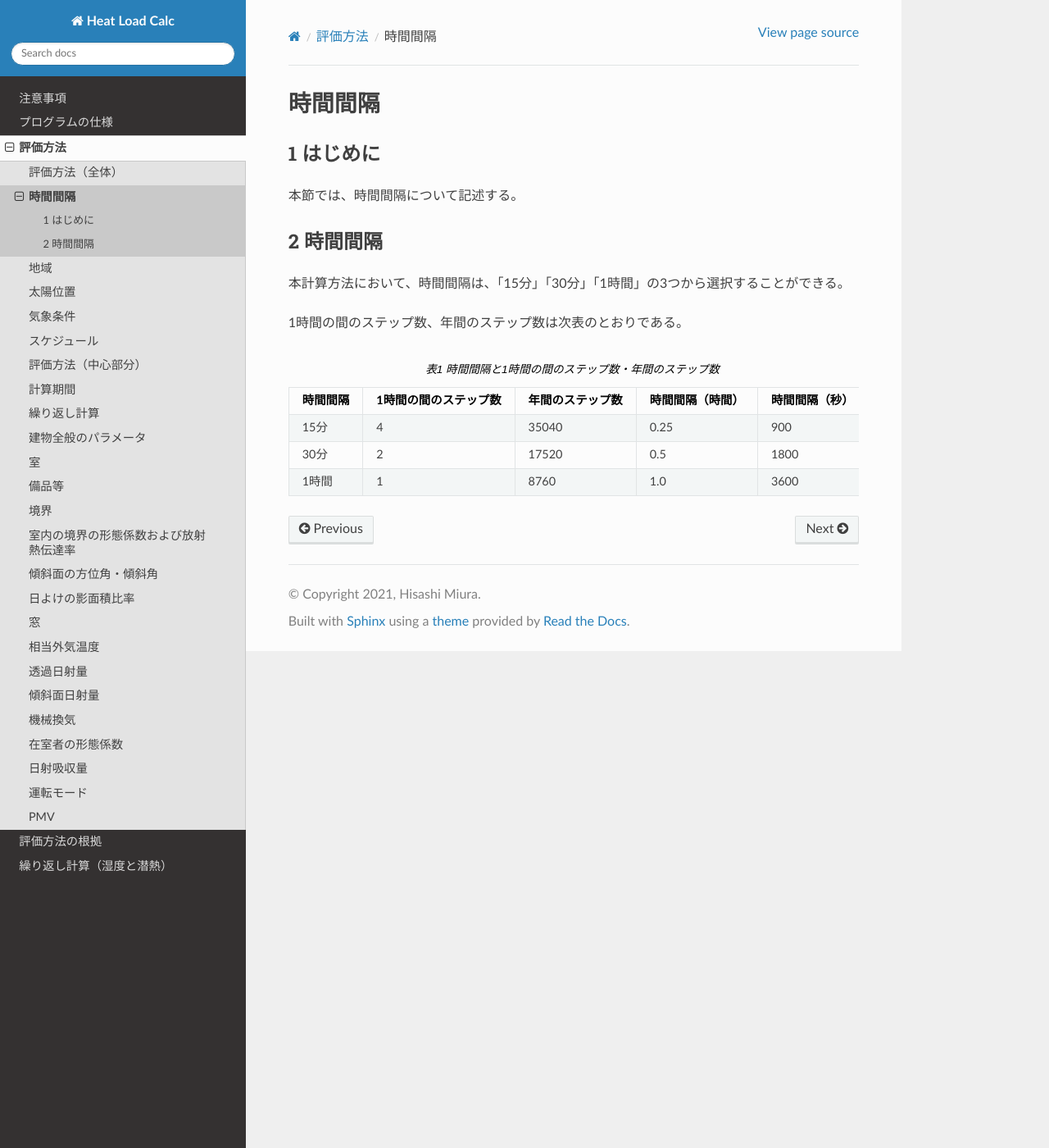
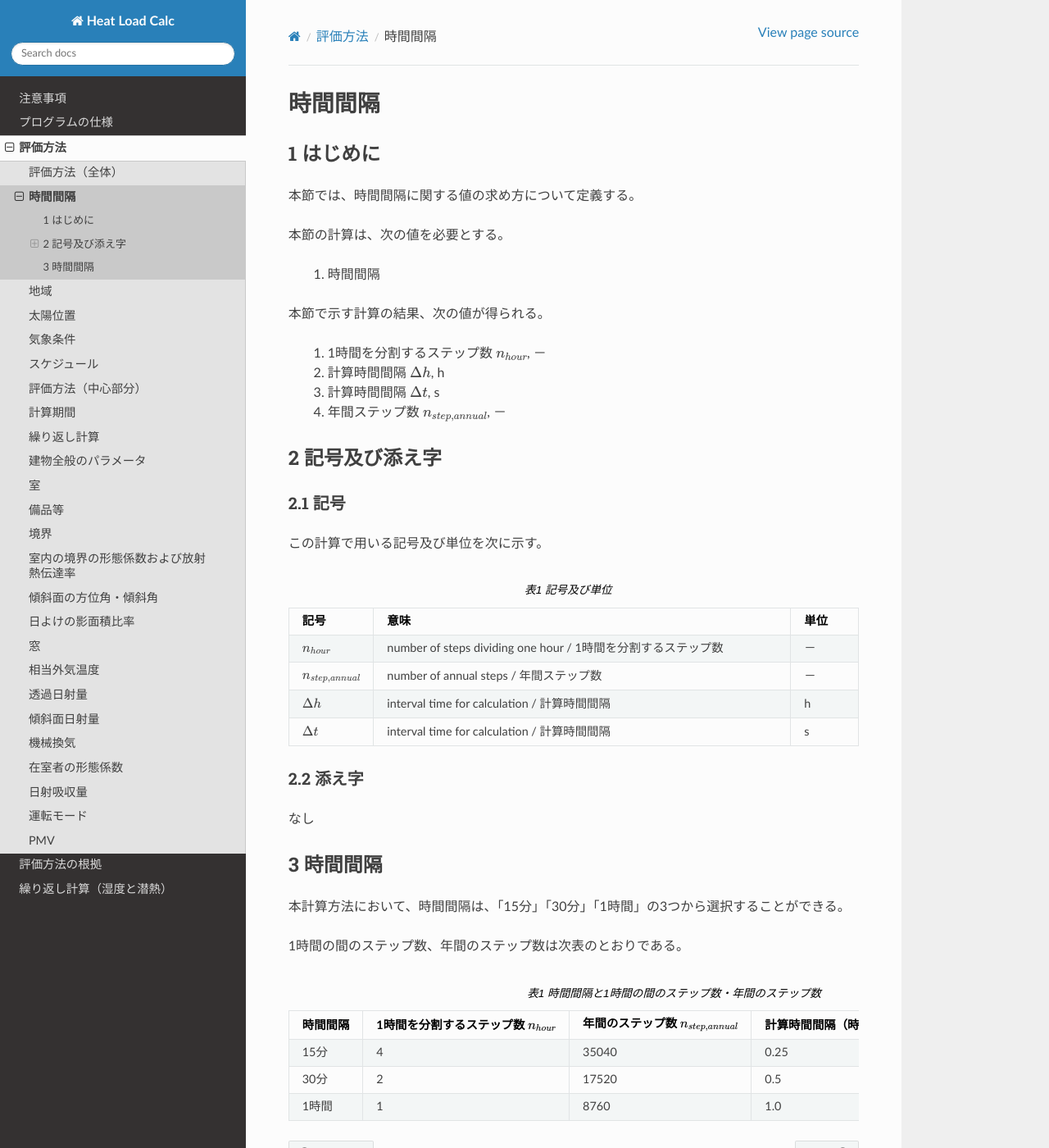
Before and after one commit to HC-Energy/hc-energy-doc-ja, a Sphinx documentation site: the page built from docs/source/contents/03_02_eval_interval.rst, in a window 1280 px wide and 1400 px high. Shown: the whole window at 82% size. Built offline with Sphinx 7.4.7 and the Read the Docs theme 2.0.0, drawn with Linux system fonts in a browser that asks for light colours.

Commit message:
update interval doc

```diff
--- a/docs/source/contents/03_02_eval_interval.rst
+++ b/docs/source/contents/03_02_eval_interval.rst
@@ -12,10 +12,58 @@
 1 はじめに
 ------------------------------------------------------------------------------------------------------------------------
 
-本節では、時間間隔について記述する。
+本節では、時間間隔に関する値の求め方について定義する。
+
+本節の計算は、次の値を必要とする。
+
+    1. 時間間隔
+
+本節で示す計算の結果、次の値が得られる。
+
+    1. 1時間を分割するステップ数 :math:`n_{hour}`, －
+    2. 計算時間間隔 :math:`\Delta h`, h
+    3. 計算時間間隔 :math:`\Delta t`, s
+    4. 年間ステップ数 :math:`n_{step,annual}`, －
 
 ------------------------------------------------------------------------------------------------------------------------
-2 時間間隔
+2 記号及び添え字
+------------------------------------------------------------------------------------------------------------------------
+
+^^^^^^^^^^^^^^^^^^^^^^^^^^^^^^^^^^^^^^^^^^^^^^^^^^^^^^^^^^^^^^^^^^^^^^^^^^^^^^^^^^^^^^^^^^^^^^^^^^^^^^^^^^^^^^^^^^^^^^^^
+2.1 記号
+^^^^^^^^^^^^^^^^^^^^^^^^^^^^^^^^^^^^^^^^^^^^^^^^^^^^^^^^^^^^^^^^^^^^^^^^^^^^^^^^^^^^^^^^^^^^^^^^^^^^^^^^^^^^^^^^^^^^^^^^
+
+この計算で用いる記号及び単位を次に示す。
+
+.. list-table:: 表1 記号及び単位
+    :header-rows: 1
+    :widths: 1,6,1
+
+    * - 記号
+      - 意味
+      - 単位
+    * - :math:`n_{hour}`
+      - number of steps dividing one hour / 1時間を分割するステップ数
+      - －
+    * - :math:`n_{step,annual}`
+      - number of annual steps / 年間ステップ数
+      - －
+    * - :math:`\Delta h`
+      - interval time for calculation / 計算時間間隔
+      - h
+    * - :math:`\Delta t`
+      - interval time for calculation / 計算時間間隔
+      - s
+
+
+^^^^^^^^^^^^^^^^^^^^^^^^^^^^^^^^^^^^^^^^^^^^^^^^^^^^^^^^^^^^^^^^^^^^^^^^^^^^^^^^^^^^^^^^^^^^^^^^^^^^^^^^^^^^^^^^^^^^^^^^
+2.2 添え字
+^^^^^^^^^^^^^^^^^^^^^^^^^^^^^^^^^^^^^^^^^^^^^^^^^^^^^^^^^^^^^^^^^^^^^^^^^^^^^^^^^^^^^^^^^^^^^^^^^^^^^^^^^^^^^^^^^^^^^^^^
+
+なし
+
+------------------------------------------------------------------------------------------------------------------------
+3 時間間隔
 ------------------------------------------------------------------------------------------------------------------------
 
 本計算方法において、時間間隔は、「15分」「30分」「1時間」の3つから選択することができる。
@@ -24,12 +72,13 @@
 
 .. list-table:: 表1 時間間隔と1時間の間のステップ数・年間のステップ数
     :header-rows: 1
+    :widths: 1,2,2,2,2
 
     * - 時間間隔
-      - 1時間の間のステップ数
-      - 年間のステップ数
-      - 時間間隔（時間）
-      - 時間間隔（秒）
+      - 1時間を分割するステップ数 :math:`n_{hour}`
+      - 年間のステップ数 :math:`n_{step,annual}`
+      - 計算時間間隔（時間） :math:`\Delta h`
+      - 計算時間間隔（秒） :math:`\Delta t`
     * - 15分
       - 4
       - 35040
```
Also changed, not shown: docs/source/contents/03_03_eval_region.rst (+4 -4 lines).
